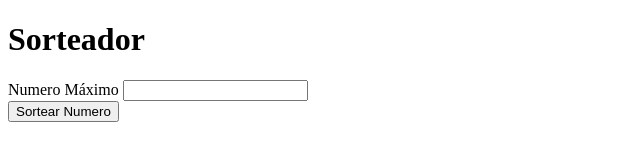
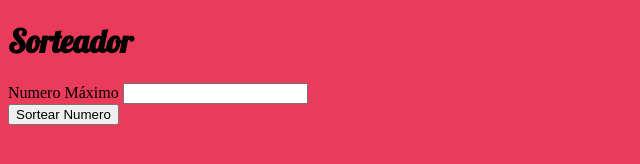
Before and after one commit to adsdouglasduarte/curso_ebac_frontend, a website: page src/index.html in a window 1280 px wide. Shown: the whole page, without its empty margins (0-640 px from the left). Drawn offline with Linux system fonts and the light colour scheme.

Commit message:
Ajustando VARIAVEIS

```diff
--- a/src/index.html
+++ b/src/index.html
@@ -7,9 +7,10 @@
     <title>Sorteador</title>
     <link rel="preconnect" href="https://fonts.googleapis.com">
     <link rel="preconnect" href="https://fonts.gstatic.com" crossorigin>
-    <link href="https://fonts.googleapis.com/css2?family=Lobster&family=Roboto:
-        ital,wght@0,100;0,300;0,400;0,500;0,700;0,900;1,100;1,300;1,400;1,500;1,700;1,
-        900&display=swap" rel="stylesheet">
+    <link
+        href="https://fonts.googleapis.com/css2?family=Lobster&family=Roboto:ital,wght@0,100;0,300;0,400;0,500;0,700;0,900;1,100;1,300;1,400;1,500;1,700;1,900&display=swap"
+        rel="stylesheet">
+    <link rel="stylesheet" href="../dev/styles/main.css">
 </head>
 
 <body>
--- a/src/styles/main.less
+++ b/src/styles/main.less
@@ -1,3 +1,10 @@
+@main-source: Roboto, sans-serif;
+@title-source: Lobster, cursive;
+
 body {
     background-color: #eb3b5a;
 }
+
+h1 {
+    font-family: @title-source;
+}
```
Also changed, not shown: dev/styles/main.css.
